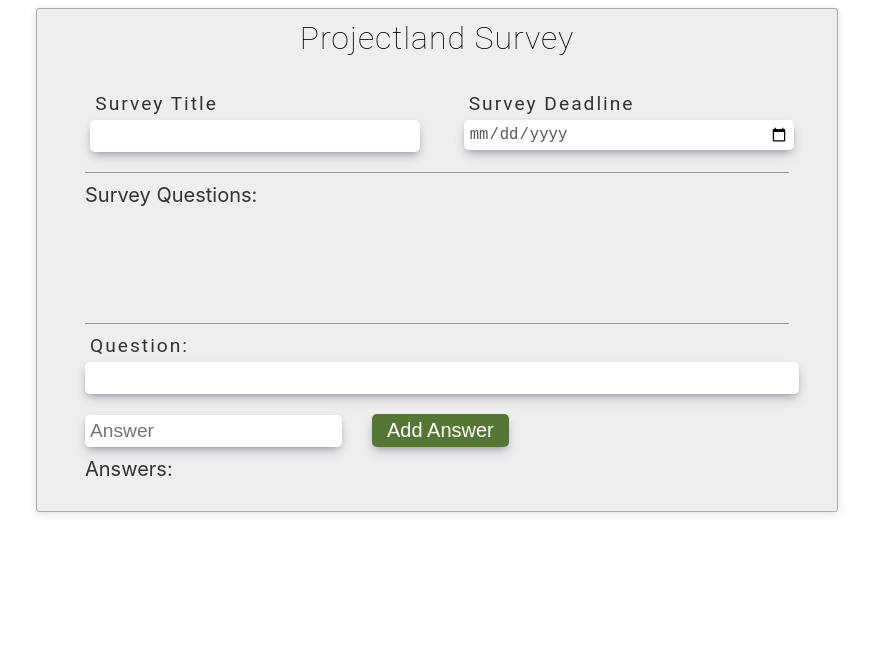
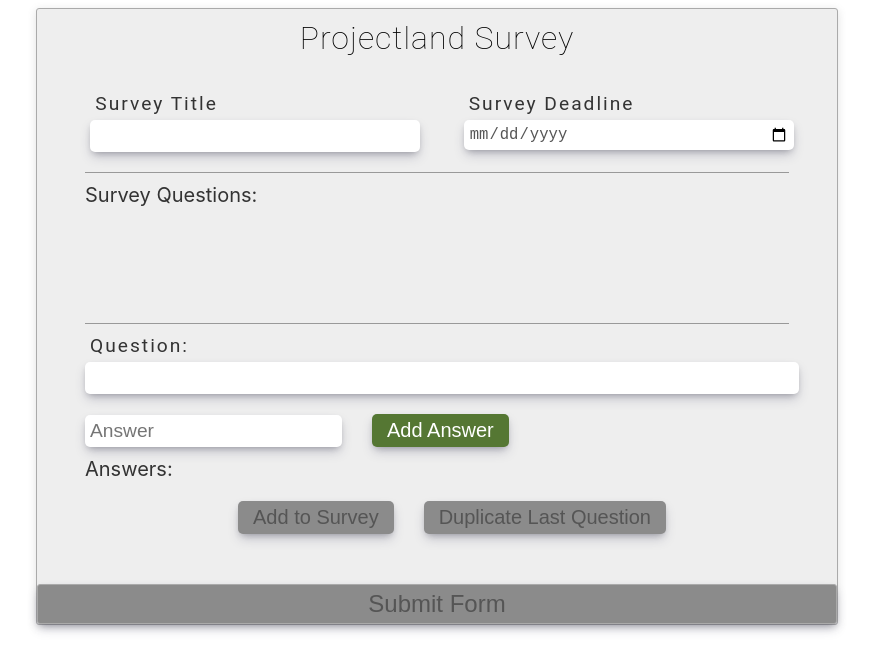
Before and after one commit to Mihailob5017/projectland-ca, a React (Create React App) app: page / in a window 1280 px wide. Shown: the top 672 px of the page, without its empty margins (203-1076 px from the left). Built offline with nearby package versions, Linux system fonts and the light colour scheme.

Commit message:
disabled instead of unseen

```diff
--- a/src/App.css
+++ b/src/App.css
@@ -53,3 +53,8 @@
 	cursor: pointer;
 	background: #0047ab;
 }
+.disabled-btn {
+	background: rgb(139, 139, 139) !important;
+	color: #555 !important;
+	cursor: default !important;
+}
--- a/src/App.js
+++ b/src/App.js
@@ -80,16 +80,26 @@ const App = () => {
 					doesPrevQuesionExist={survey.questions.length > 0}
 					duplicateQuestion={() => setSurveyHandler('duplicate-question')}
 				/>
-			</div>
-			{survey.title !== '' &&
-			survey.deadline !== '' &&
-			survey.questions.length > 0 ? (
-				<button onClick={handleSubmit} className='submit-btn'>
-					Submit Form
-				</button>
-			) : (
-				<></>
-			)}
+			</div>{' '}
+			<button
+				onClick={handleSubmit}
+				disabled={
+					survey.title !== '' &&
+					survey.deadline !== '' &&
+					survey.questions.length > 0
+						? false
+						: true
+				}
+				className={`submit-btn ${
+					survey.title !== '' &&
+					survey.deadline !== '' &&
+					survey.questions.length > 0
+						? ''
+						: 'disabled-btn'
+				}`}
+			>
+				Submit Form
+			</button>
 		</div>
 	);
 };
--- a/src/components/question-form/question-form.component.js
+++ b/src/components/question-form/question-form.component.js
@@ -65,20 +65,25 @@ const QuestionFormComponent = ({
 			</div>
 
 			<div className='submit-div'>
-				{answers.length >= 1 && question !== '' ? (
-					<button onClick={handleSubmit} className='submit-question'>
-						Add to Survey
-					</button>
-				) : (
-					<></>
-				)}
-				{doesPrevQuesionExist ? (
-					<button onClick={duplicateQuestion} className='submit-question'>
-						Duplicate Last Question
-					</button>
-				) : (
-					<></>
-				)}
+				<button
+					disabled={answers.length >= 1 && question !== '' ? false : true}
+					onClick={handleSubmit}
+					className={`submit-question ${
+						answers.length >= 1 && question !== '' ? '' : 'disabled-btn'
+					}`}
+				>
+					Add to Survey
+				</button>
+
+				<button
+					disabled={doesPrevQuesionExist ? false : true}
+					onClick={duplicateQuestion}
+					className={`submit-question ${
+						doesPrevQuesionExist ? '' : 'disabled-btn'
+					}`}
+				>
+					Duplicate Last Question
+				</button>
 			</div>
 		</div>
 	);
```
